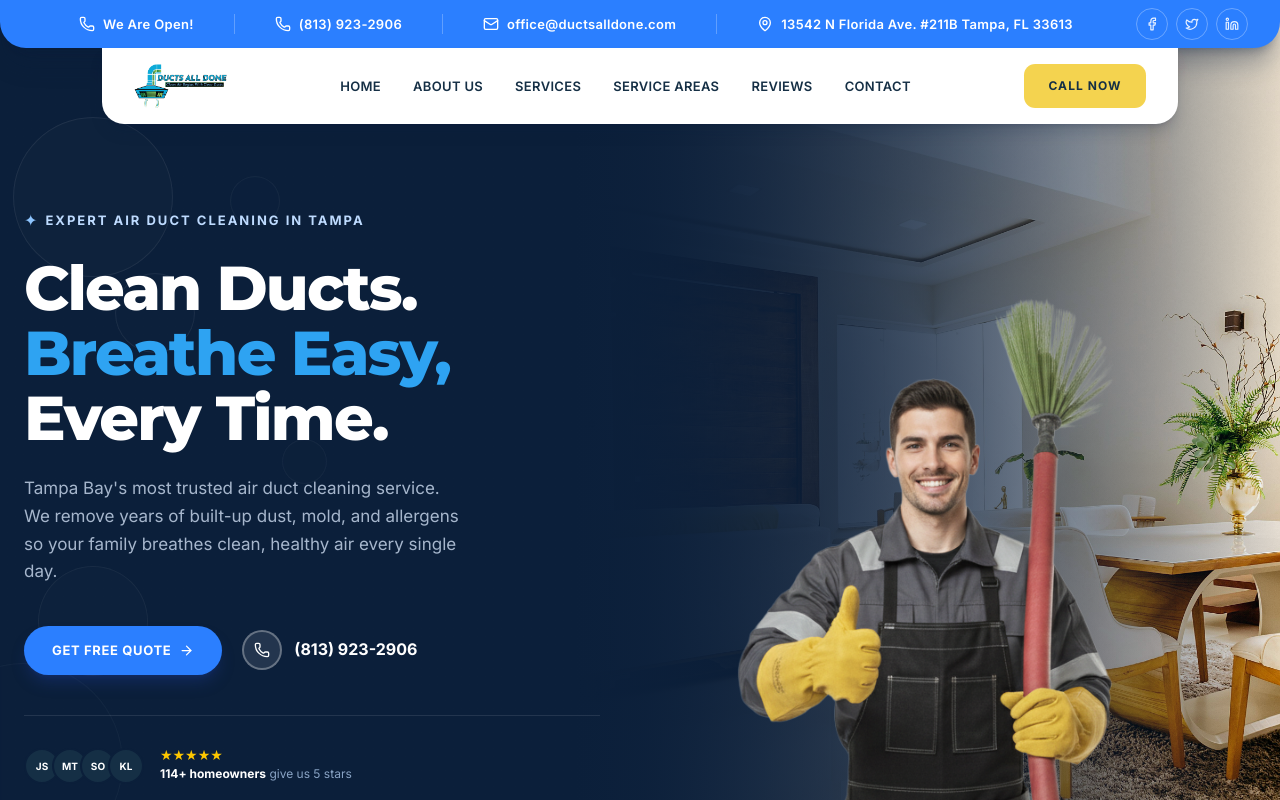
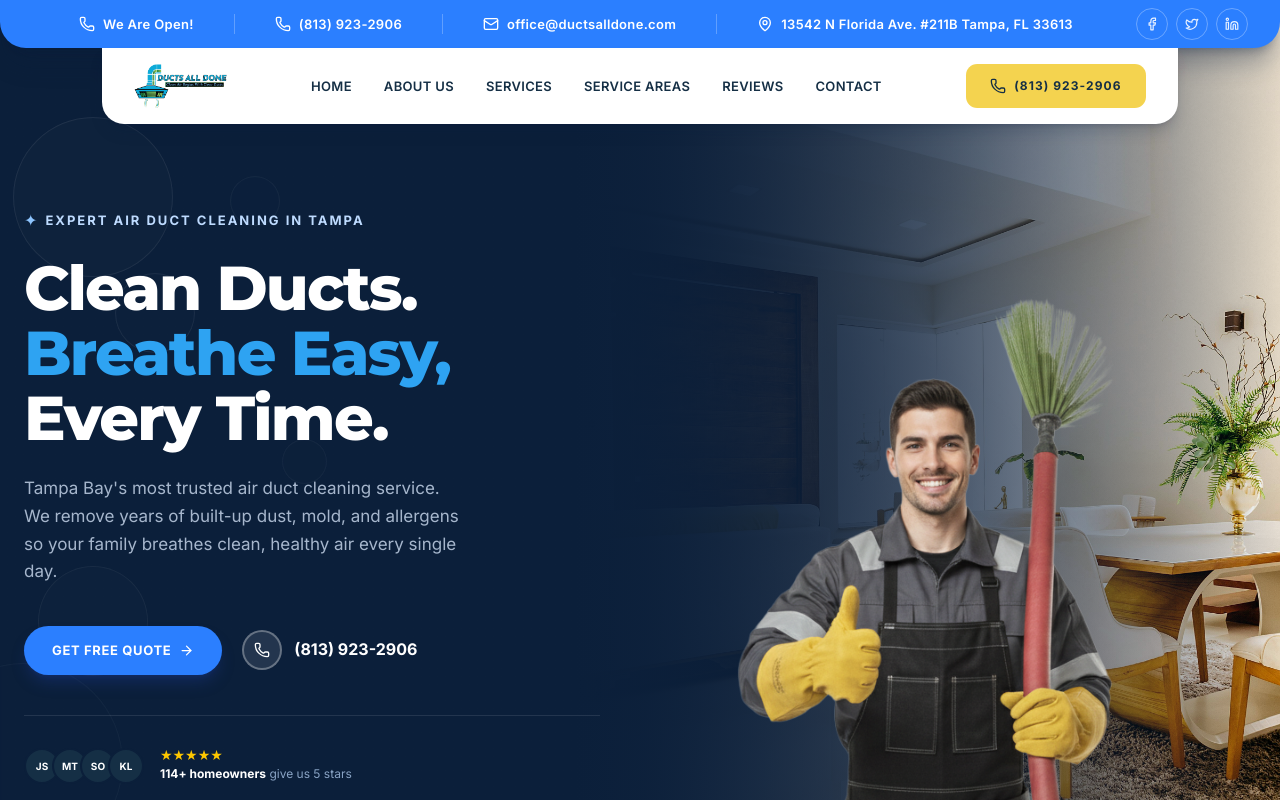
Before and after one commit to katsura919/ducts-all-done, a Next.js app: page / in a window 1280 px wide. Shown: the top 800 px of the page. Built offline with nearby package versions, Linux system fonts and the light colour scheme.

Commit message:
update btn

```diff
--- a/src/components/sections/Header.tsx
+++ b/src/components/sections/Header.tsx
@@ -2,7 +2,7 @@
 
 import { useState } from "react";
 import Image from "next/image";
-import { Menu, X } from "lucide-react";
+import { Menu, X, Phone } from "lucide-react";
 
 export default function Header() {
   const menuItems = [
@@ -44,9 +44,10 @@ export default function Header() {
         <div className="flex items-center gap-2 md:gap-3">
           <a
             href="tel:8139232906"
-            className="inline-flex items-center justify-center rounded-xl bg-[#f4d34f] px-3 py-2 text-[11px] font-bold uppercase tracking-[0.09em] text-[#152f45] transition-colors hover:bg-[#efc932] sm:px-4 sm:text-[12px] md:px-5 md:py-2.5"
+            className="inline-flex items-center justify-center gap-2 rounded-xl bg-[#f4d34f] px-3 py-2 text-[11px] font-bold uppercase tracking-[0.09em] text-[#152f45] transition-colors hover:bg-[#efc932] sm:px-4 sm:text-[12px] md:px-5 md:py-2.5"
           >
-            Call Now
+            <Phone className="h-4 w-4" />
+            <span>(813) 923-2906</span>
           </a>
 
           <button
--- a/src/components/sections/hero-header.tsx
+++ b/src/components/sections/hero-header.tsx
@@ -109,9 +109,10 @@ export default function HeroHeader() {
         <div className="flex items-center gap-2 md:gap-4">
           <a
             href="tel:8139232906"
-            className="inline-flex items-center justify-center rounded-xl bg-[#f4d34f] px-3 py-2 text-[11px] font-bold uppercase tracking-[0.09em] text-[#152f45] transition-colors hover:bg-[#efc932] sm:px-4 sm:text-[12px] md:px-6 md:py-3"
+            className="inline-flex items-center justify-center gap-2 rounded-xl bg-[#f4d34f] px-3 py-2 text-[11px] font-bold uppercase tracking-[0.09em] text-[#152f45] transition-colors hover:bg-[#efc932] sm:px-4 sm:text-[12px] md:px-6 md:py-3"
           >
-            Call Now
+            <Phone className="h-4 w-4" />
+            <span>(813) 923-2906</span>
           </a>
 
           <button
```
